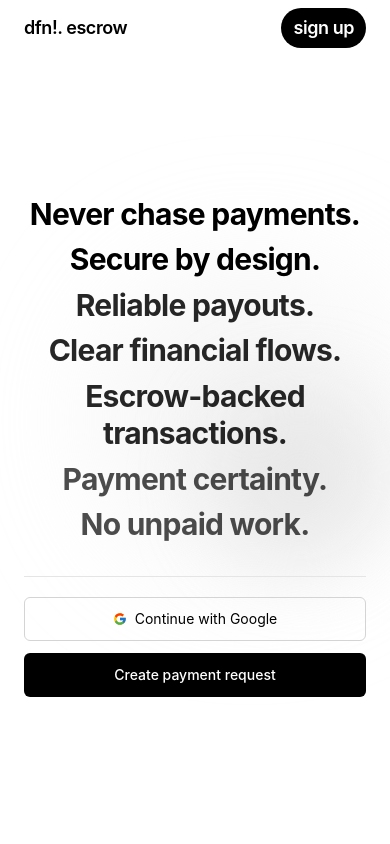
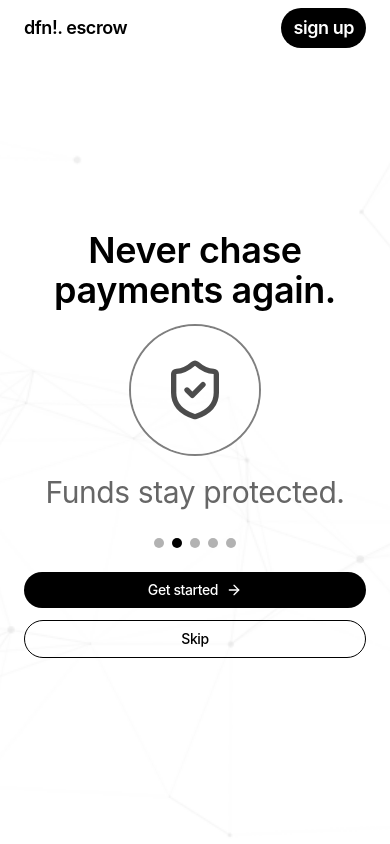
Before and after one commit to Manhlane/define-fe, a Next.js app: page /login in a window 390 px wide. Built offline with nearby package versions, Linux system fonts and the light colour scheme; no server answers; a web font is replaced by a local one.

Commit message:
added carousel

```diff
--- a/src/app/login/page.tsx
+++ b/src/app/login/page.tsx
@@ -1,12 +1,25 @@
 'use client';
 
-import { useState } from 'react';
+import { useEffect, useState } from 'react';
 import Link from 'next/link';
 import { useRouter } from 'next/navigation';
 import { useForm } from 'react-hook-form';
 import { z } from 'zod';
 import { zodResolver } from '@hookform/resolvers/zod';
-import { Mail, Lock, Eye, EyeOff, User } from 'lucide-react';
+import {
+  Mail,
+  Lock,
+  Eye,
+  EyeOff,
+  User,
+  Receipt,
+  Wallet,
+  ShieldCheck,
+  CheckCircle,
+  Camera,
+  BadgeCheck,
+  ArrowRight,
+} from 'lucide-react';
 import { FcGoogle } from 'react-icons/fc';
 import {
   Dialog,
@@ -59,6 +72,7 @@ type RegisterResponse = {
 export default function LoginPage() {
   const router = useRouter();
   const [mode, setMode] = useState<'login' | 'register'>('login');
+  const [carouselIndex, setCarouselIndex] = useState(0);
   const [showPassword, setShowPassword] = useState(false);
   const [showRegisterPassword, setShowRegisterPassword] = useState(false);
   const [showRegisterConfirm, setShowRegisterConfirm] = useState(false);
@@ -75,6 +89,21 @@ export default function LoginPage() {
   const registerForm = useForm<RegisterValues>({
     resolver: zodResolver(registerSchema),
   });
+
+  const heroSlides = [
+    { text: 'Client pays upfront.', icon: Receipt },
+    { text: 'Funds stay protected.', icon: ShieldCheck },
+    { text: 'Paid when the job is done.', icon: CheckCircle },
+    { text: 'Built for photographers.', icon: Camera },
+    { text: 'No unpaid work. Ever.', icon: Wallet },
+  ];
+
+  useEffect(() => {
+    const id = setInterval(() => {
+      setCarouselIndex((current) => (current + 1) % heroSlides.length);
+    }, 3200);
+    return () => clearInterval(id);
+  }, [heroSlides.length]);
 
   async function handleLogin(values: LoginValues) {
     setLoading(true);
@@ -164,10 +193,9 @@ export default function LoginPage() {
   return (
     <div className="relative min-h-screen overflow-hidden bg-white text-black">
 
-      {/* ------------------ Subtle Animated Background ------------------ */}
-      <div className="pointer-events-none absolute inset-0 overflow-hidden">
-        <div className="absolute left-[26%] top-[32%] h-[300px] w-[300px] rounded-full bg-neutral-200/40 blur-3xl" />
-        <div className="absolute left-[54%] top-[46%] h-[180px] w-[180px] rounded-full bg-neutral-300/40 blur-2xl" />
+      {/* ------------------ Background Image ------------------ */}
+      <div className="pointer-events-none absolute inset-0">
+        <div className="absolute inset-0 bg-[url('/coolbackgrounds-particles-stellar.png')] bg-cover bg-center opacity-60" />
       </div>
 
       {/* ------------------ Fixed Brand/Nav ------------------ */}
@@ -186,34 +214,70 @@ export default function LoginPage() {
       <main className="relative z-10 mx-auto flex min-h-screen max-w-7xl flex-col items-center justify-center gap-10 px-6 pt-12 sm:px-8 lg:flex-row lg:justify-between lg:gap-20 lg:px-10 lg:pt-16">
 
         {/* ------------------ Left Content ------------------ */}
-        <section className="w-full max-w-xl text-center lg:mt-0 lg:text-left">
-          <div className="mt-0 space-y-2 text-3xl font-bold leading-tight tracking-tight sm:text-4xl lg:text-5xl">
-            <p className="text-black">Never chase payments.</p>
-            <p className="text-black">Secure by design.</p>
-            <p className="text-black/85">Reliable payouts.</p>
-            <p className="text-black/85">Clear financial flows.</p>
-            <p className="text-black/85">Escrow-backed transactions.</p>
-            <p className="text-black/70">Payment certainty.</p>
-            <p className="text-black/70">No unpaid work.</p>
+        <section className="w-full max-w-xl text-center lg:mt-0">
+          <div className="mt-0 leading-snug tracking-tight">
+            <div className="sm:hidden">
+              <p className="-mt-1 text-4xl font-semibold text-black text-center">
+                Never chase payments again.
+              </p>
+              <div className="mt-4">
+                {(() => {
+                  const Icon = heroSlides[carouselIndex].icon;
+                  return (
+                    <div className="mx-auto mb-4 flex h-32 w-32 items-center justify-center rounded-full bg-white/70 ring-2 ring-black/50">
+                      <Icon className="h-16 w-16 text-black/70" />
                     </div>
-          <div className="mt-8 w-full sm:hidden">
-            <div className="h-px w-full bg-neutral-200" />
-            <div className="mt-5 space-y-3">
+                  );
+                })()}
+                <p className="text-3xl font-normal leading-[44px] text-black/60 text-center">
+                  {heroSlides[carouselIndex].text}
+                </p>
+                <div className="mt-6 flex items-center justify-center gap-2">
+                  {heroSlides.map((_, index) => (
+                    <button
+                      key={index}
+                      type="button"
+                      onClick={() => setCarouselIndex(index)}
+                      className={`h-2.5 w-2.5 rounded-full ${
+                        index === carouselIndex ? 'bg-black' : 'bg-black/30'
+                      }`}
+                      aria-label={`Go to slide ${index + 1}`}
+                    />
+                  ))}
+                </div>
+                <div className="mt-6 flex flex-col items-center justify-center gap-3">
                   <button
                     type="button"
-                onClick={handleGoogleLogin}
-                disabled={googleLoading}
-                className="flex h-11 w-full items-center justify-center gap-2 rounded-md border border-neutral-300 text-sm hover:bg-neutral-50 disabled:opacity-70"
+                    className="flex w-full items-center justify-center gap-2 rounded-full bg-black py-2 text-sm font-medium text-white"
                   >
-                <FcGoogle />
-                {googleLoading ? 'Redirecting…' : 'Continue with Google'}
+                    Get started
+                    <ArrowRight className="h-4 w-4" />
                   </button>
                   <button
                     type="button"
-                className="flex h-11 w-full items-center justify-center rounded-md bg-black text-sm font-medium text-white hover:bg-neutral-900"
+                    className="w-full rounded-full border border-black py-2 text-sm font-medium text-black"
                   >
-                Create payment request
+                    Skip
                   </button>
+                </div>
+              </div>
+            </div>
+            <div className="hidden space-y-2 sm:block">
+              <p className="text-2xl font-medium text-black sm:text-3xl lg:text-4xl">
+                Clients pay before the shoot.
+              </p>
+              <p className="text-2xl font-medium text-black/85 sm:text-3xl lg:text-4xl">
+                Their money is held safely while you work.
+              </p>
+              <p className="text-2xl font-medium text-black/85 sm:text-3xl lg:text-4xl">
+                Payments are released when the job is done.
+              </p>
+              <p className="text-xl font-medium text-black/80 sm:text-2xl lg:text-3xl">
+                Built for photographers and client-based work.
+              </p>
+              <p className="text-2xl font-bold text-black sm:text-3xl lg:text-4xl">
+                Every project ends with a guaranteed payout.
+              </p>
             </div>
           </div>
         </section>
```
Also changed, not shown: public/coolbackgrounds-particles-stellar.png (added). Lines whose indentation alone changed are shown as unchanged.
